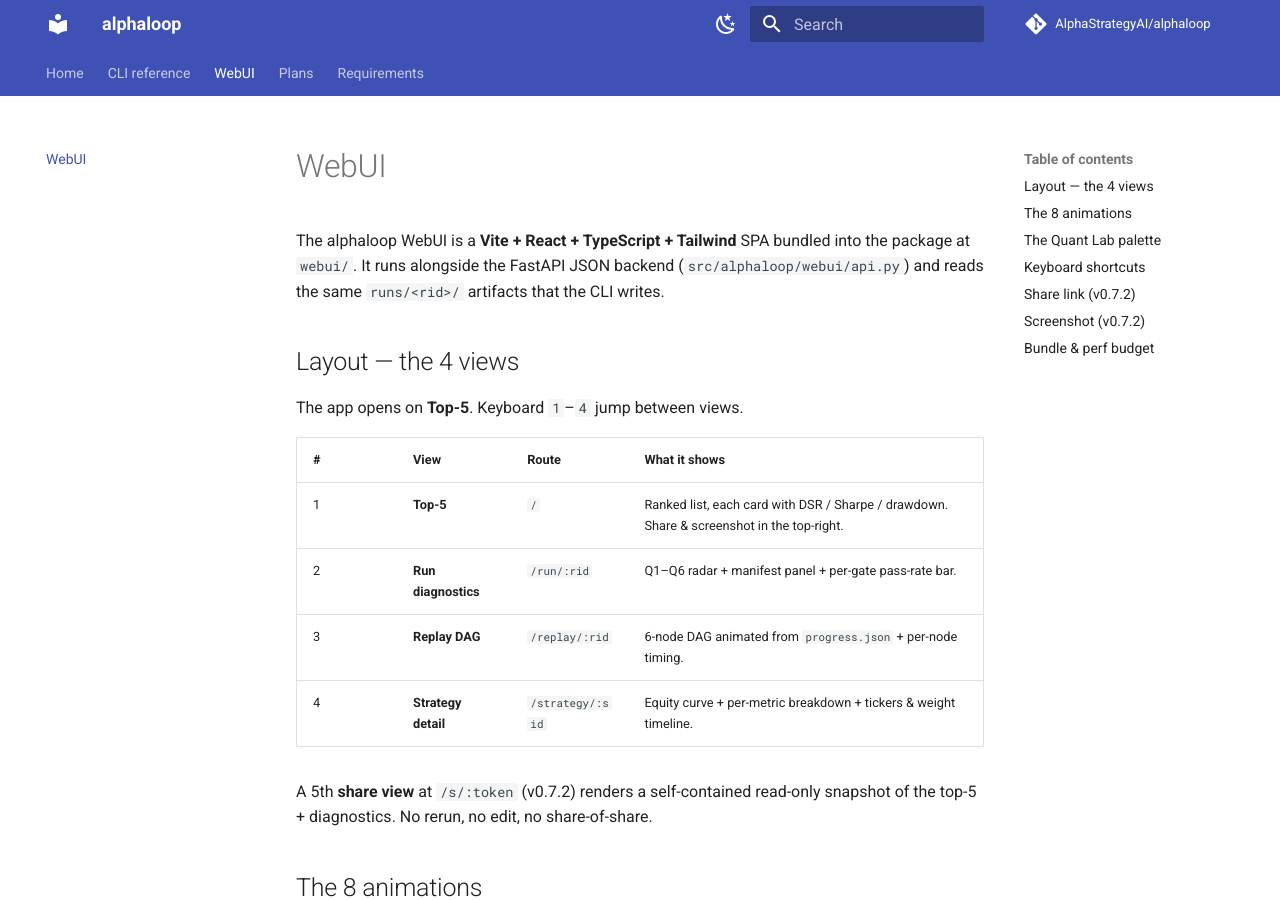
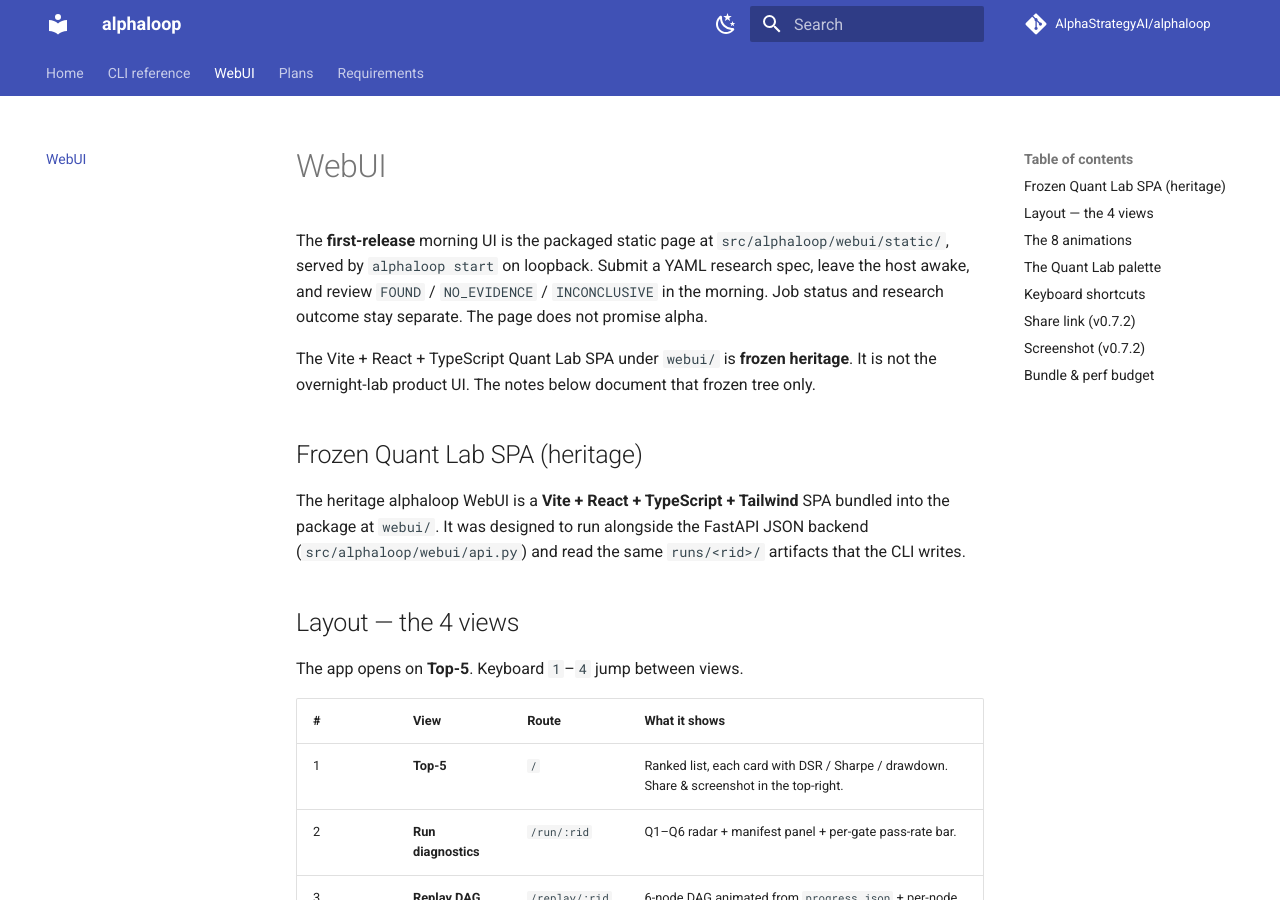
Before and after one commit to AlphaStrategyAI/alphaloop, an MkDocs documentation site: the page built from docs/webui.md, in a window 1280 px wide and 900 px high. Built offline with MkDocs 1.6.1 and Material for MkDocs 9.7.7, drawn with Linux system fonts in a browser that asks for light colours; comment, search, counter and statistics services are not loaded.

Commit message:
docs: align roadmap and WebUI with the overnight research lab
Stop selling a rename-era loop that finds alpha. First-release UI is
the packaged morning page; the Vite SPA is frozen heritage.

Co-authored-by: PatrickFeng <AlphaStrategyAI@users.noreply.github.com>

```diff
--- a/docs/webui.md
+++ b/docs/webui.md
@@ -1,9 +1,21 @@
 # WebUI
 
-The alphaloop WebUI is a **Vite + React + TypeScript + Tailwind** SPA
-bundled into the package at `webui/`.  It runs alongside the FastAPI
-JSON backend (`src/alphaloop/webui/api.py`) and reads the same
-`runs/<rid>/` artifacts that the CLI writes.
+The **first-release** morning UI is the packaged static page at
+`src/alphaloop/webui/static/`, served by `alphaloop start` on loopback.
+Submit a YAML research spec, leave the host awake, and review
+`FOUND` / `NO_EVIDENCE` / `INCONCLUSIVE` in the morning. Job status and
+research outcome stay separate. The page does not promise alpha.
+
+The Vite + React + TypeScript Quant Lab SPA under `webui/` is **frozen
+heritage**. It is not the overnight-lab product UI. The notes below
+document that frozen tree only.
+
+## Frozen Quant Lab SPA (heritage)
+
+The heritage alphaloop WebUI is a **Vite + React + TypeScript + Tailwind**
+SPA bundled into the package at `webui/`. It was designed to run
+alongside the FastAPI JSON backend (`src/alphaloop/webui/api.py`) and
+read the same `runs/<rid>/` artifacts that the CLI writes.
 
 ## Layout — the 4 views
 
--- a/mkdocs.yml
+++ b/mkdocs.yml
@@ -1,7 +1,8 @@
 site_name: alphaloop
 site_description: >-
-  Open-source quantitative investment framework — a hybrid DAG loop that
-  plans, executes, diagnoses, and reports alpha strategies autonomously.
+  Local-first overnight research lab. Submit a constrained hypothesis
+  before bed; review FOUND / NO_EVIDENCE / INCONCLUSIVE in the morning.
+  Does not promise alpha.
 site_url: https://alphaloop.github.io/alphaloop/
 repo_url: https://github.com/AlphaStrategyAI/alphaloop
 repo_name: AlphaStrategyAI/alphaloop
@@ -62,11 +63,13 @@ nav:
     - Phase 11 verification: plans/2026-08-19-overnight-lab-phase11-verification.md
     - Morning Web E2E: plans/2026-08-19-overnight-lab-web-e2e-design.md
     - Morning Web E2E plan: plans/2026-08-19-overnight-lab-web-e2e.md
+    - Five-minute morning review plan: plans/2026-08-19-five-minute-morning-review.md
     - Hybrid DAG loop: plans/v07-hybrid-loop.md
     - LLM judge: plans/v06-llm-judge.md
     - WebUI: plans/v071-webui.md
   - Requirements:
     - Product positioning: requirements/product-positioning-requirements.md
+    - Five-minute morning review: requirements/2026-08-19-five-minute-morning-review.md
     - v0.7.2: requirements/v072-requirements.md
     - v0.8: requirements/v08-requirements.md
 
--- a/pyproject.toml
+++ b/pyproject.toml
@@ -5,7 +5,7 @@ build-backend = "hatchling.build"
 [project]
 name = "alphaloop"
 version = "0.5.0"
-description = "AI-automated quant research loop — Jeff Dean style 'design loops that prompt your agents'. Honest, verifiable, agent-friendly."
+description = "Local-first overnight research lab for constrained investment hypotheses. Submit before bed; review a trustworthy conclusion in the morning. Does not promise alpha."
 readme = "README.md"
 license = {text = "MIT"}
 authors = [
```
Also changed, not shown: ROADMAP.md (+67 -101 lines).
